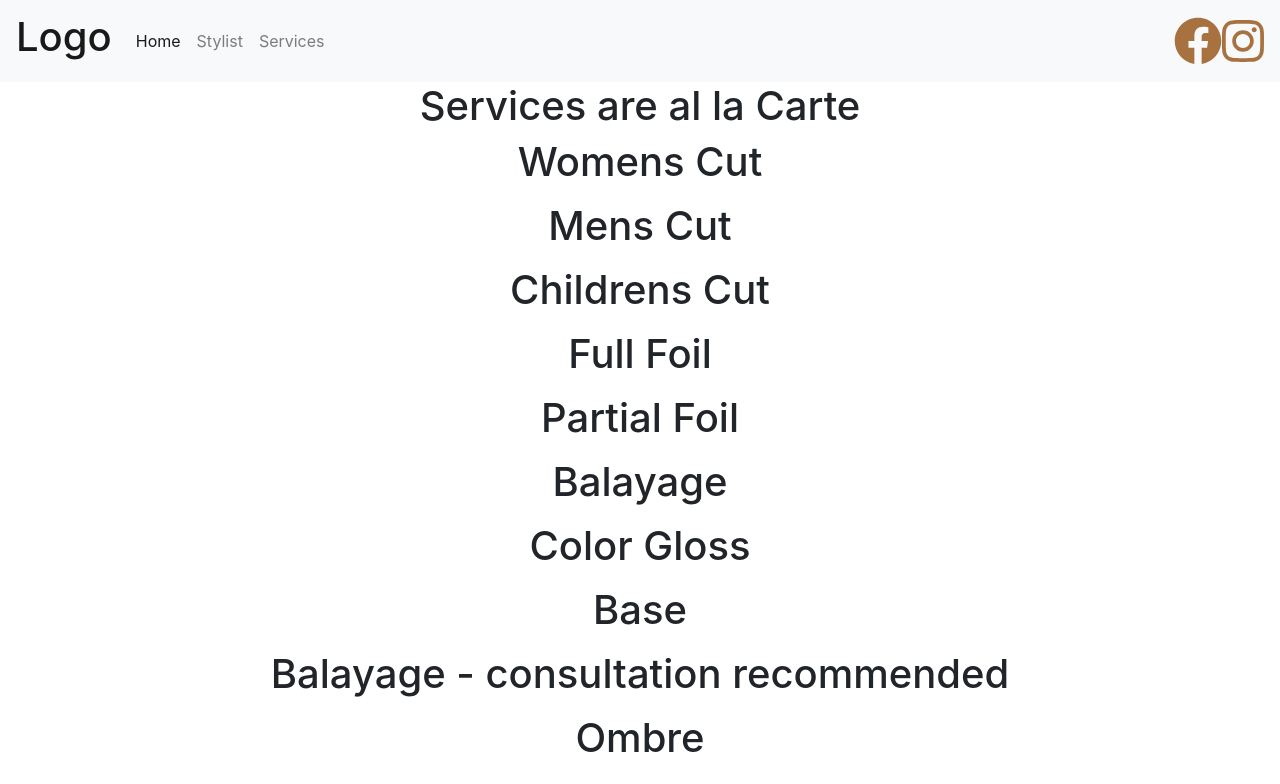
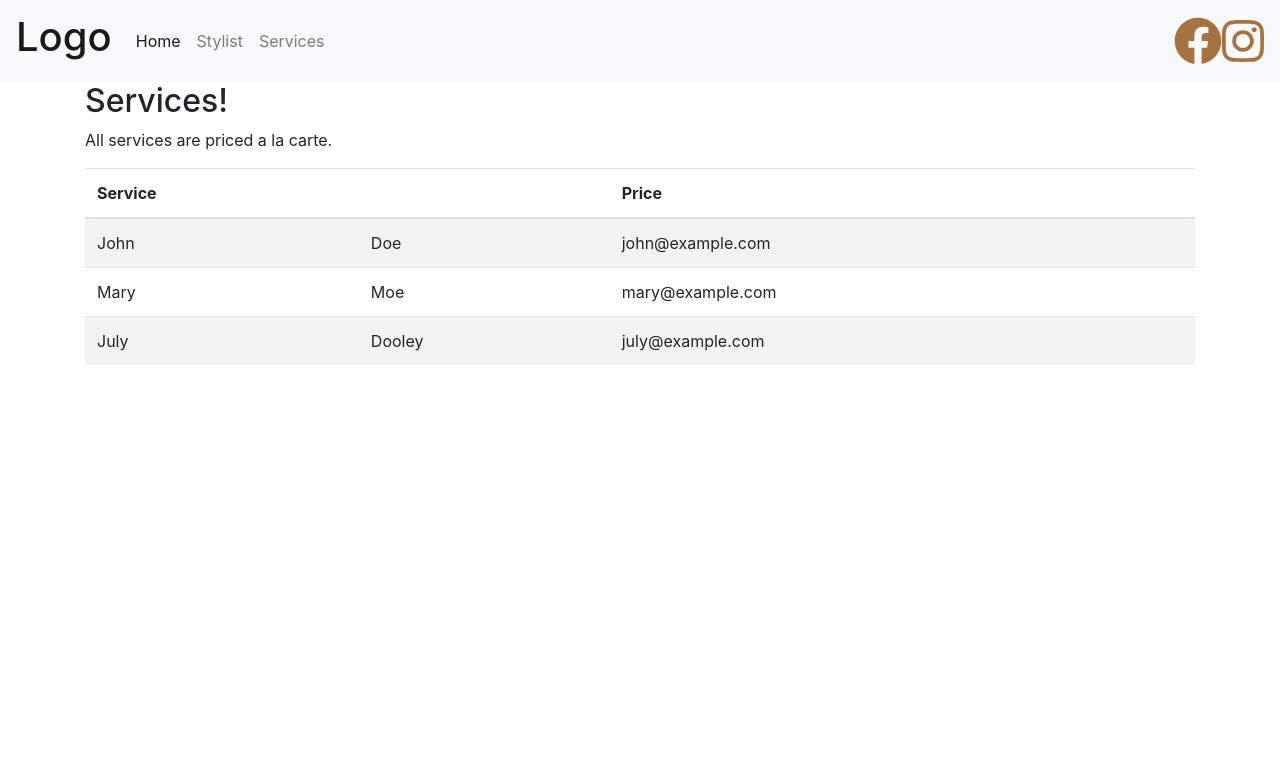
Before and after one commit to popemray00/salon, a React (Create React App) app in the folder client/: page /services in a window 1280 px wide. Shown: the top 784 px of the page. Built offline with nearby package versions, Linux system fonts and the light colour scheme.

Commit message:
added table to services

```diff
--- a/client/src/components/About.js
+++ b/client/src/components/About.js
@@ -4,7 +4,48 @@ class About extends React.Component {
     render() {
       return (
         <div>
-            About Page
+            <div id="perm">
+            <h1>
+              Services are al la Carte
+            </h1>
+            <h1>Womens Cut</h1>
+            <p></p>
+            <h1>Mens Cut</h1>
+            <p></p>
+            <h1>Childrens Cut</h1>
+            <p></p>
+            <h1>Full Foil</h1>
+            <p></p>
+            <h1>Partial Foil</h1>
+            <p></p>
+            <h1>Balayage</h1>
+            <p></p>
+            <h1>Color Gloss</h1>
+            <p></p>
+            <h1>Base</h1>
+            <p></p>
+            <h1>Balayage - consultation recommended</h1>
+            <p></p>
+            <h1>Ombre</h1>
+            <p></p>
+            <h1>Special occassions styles</h1>
+            <p></p>
+            <h1>Shampoo and Blowdry</h1>
+            <p></p>
+            <h1>Extensions(consultation required)</h1>
+            <p>Quoted by consultation</p>
+            <h1>Color Correction</h1>
+            <p></p>
+            <h1>Perm(consultation recommended</h1>
+            <p></p>
+            <br></br>
+            <h1>Facial Waxing</h1>
+            <p>15$</p>
+            <h1>Brow Specialist</h1>
+            <p>brow tinitng 15$</p>
+            <p>shaping 15$</p>
+            <p>lash tinting 25$</p>
+        </div>
         </div>
       )
     }
--- a/client/src/components/Home.css
+++ b/client/src/components/Home.css
@@ -1,4 +1,8 @@
 .Home {
+
+}
+
+.Main-img {
     width: 100%;
     height: 600px;
     background-image: url("/images/salonimg.jpg");
@@ -6,6 +10,11 @@
     background-size: contain;
     background-repeat: no-repeat;
     position: relative;
+}
+
+.About {
+    text-align: center;
+    padding-top: 80px;
 }
 
 .row {
--- a/client/src/components/Home.js
+++ b/client/src/components/Home.js
@@ -6,7 +6,14 @@ class Home extends React.Component {
     render() {
       return (
         <div>
-          <div className="Home"></div>
+          <div className="Home">
+            <div className="Main-img"></div>
+            <div className="About">
+              <h2>About Us!</h2>
+              <p>This is the story abput this salon.
+              </p>
+            </div>
+          </div>
 
           <div id="footer" className="container-fluid">
             <div className="row">
--- a/client/src/components/Services.js
+++ b/client/src/components/Services.js
@@ -4,48 +4,38 @@ import "./Home.css";
 class Services extends React.Component {
     render() {
       return (
-        <div id="perm">
-            <h1>
-              Services are al la Carte
-            </h1>
-            <h1>Womens Cut</h1>
-            <p></p>
-            <h1>Mens Cut</h1>
-            <p></p>
-            <h1>Childrens Cut</h1>
-            <p></p>
-            <h1>Full Foil</h1>
-            <p></p>
-            <h1>Partial Foil</h1>
-            <p></p>
-            <h1>Balayage</h1>
-            <p></p>
-            <h1>Color Gloss</h1>
-            <p></p>
-            <h1>Base</h1>
-            <p></p>
-            <h1>Balayage - consultation recommended</h1>
-            <p></p>
-            <h1>Ombre</h1>
-            <p></p>
-            <h1>Special occassions styles</h1>
-            <p></p>
-            <h1>Shampoo and Blowdry</h1>
-            <p></p>
-            <h1>Extensions(consultation required)</h1>
-            <p>Quoted by consultation</p>
-            <h1>Color Correction</h1>
-            <p></p>
-            <h1>Perm(consultation recommended</h1>
-            <p></p>
-            <br></br>
-            <h1>Facial Waxing</h1>
-            <p>15$</p>
-            <h1>Brow Specialist</h1>
-            <p>brow tinitng 15$</p>
-            <p>shaping 15$</p>
-            <p>lash tinting 25$</p>
+        <div class="container">
+          <h2>Services!</h2>
+          <p>All services are priced a la carte.</p>
+
+          <table class="table table-striped">
+            <thead>
+              <tr>
+                <th>Service</th>
+                <th></th>
+                <th>Price</th>
+              </tr>
+            </thead>
+            <tbody>
+              <tr>
+                <td>John</td>
+                <td>Doe</td>
+                <td>john@example.com</td>
+              </tr>
+              <tr>
+                <td>Mary</td>
+                <td>Moe</td>
+                <td>mary@example.com</td>
+              </tr>
+              <tr>
+                <td>July</td>
+                <td>Dooley</td>
+                <td>july@example.com</td>
+              </tr>
+            </tbody>
+          </table>
         </div>
+
       )
     }
 }
```
